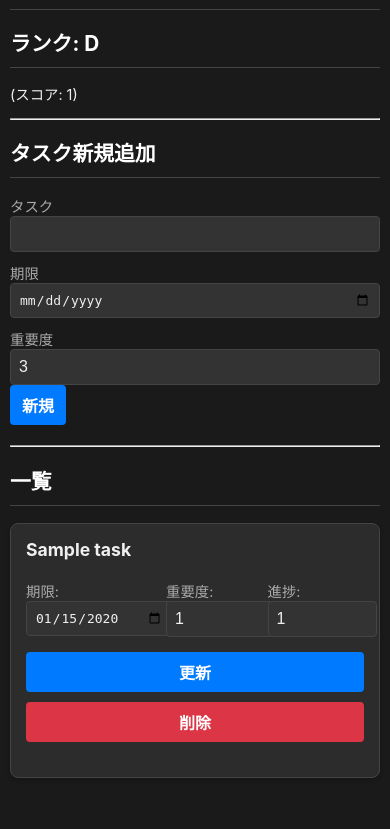
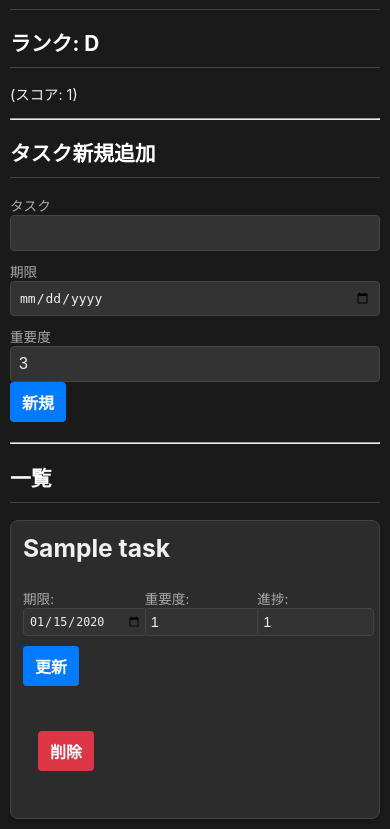
Before and after one commit to yhryt/task_management, a Flask app: page /task in a window 390 px wide. Shown: the part 206-1035 px from the top of the page. Before the commit the page ends 984 px from the top, so only its background shows below. Run offline with Flask 3, Linux system fonts and the light colour scheme; tables that the repository leaves empty hold one stand-in row (values such as "Sample post").

Commit message:
task.titleによる崩れの修正

```diff
--- a/app.py
+++ b/app.py
@@ -97,7 +97,10 @@ def task():
         db.session.commit()
         return redirect('/task')
     else:
-        tasks = Task.query.order_by(Task.priority.asc(), Task.due_date.asc()).all()
+        tasks = Task.query.order_by(
+            db.nullslast(Task.due_date.asc()),
+            Task.priority.asc()
+        ).all()
 
         current_score, current_rank = get_current_score_and_rank()
 
--- a/templates/base.html
+++ b/templates/base.html
@@ -134,15 +134,29 @@
     .task-item {
         background-color: var(--bg-container);
         border: 1px solid var(--border-color);
-        padding: 8px;
+        padding: 15px;
         border-radius: 8px;
         box-shadow: 0 2px 4px rgba(0,0,0,0.2);
 
-        /* (前回の修正: 更新と削除を横並びにする) */
+        display: block;
+    }
+
+
+    /* PCでのタイトル */
+    .task-title {
+        font-size: 1.4em;
+        font-weight: bold;
+        margin-bottom: 15px; /* タイトルと操作パネルの隙間 */
+    }
+    /* PCでの操作パネル */
+    .task-controls {
         display: flex;
-        flex-wrap: wrap;
+        flex-direction: row; /* 横並び */
+        flex-wrap: wrap;     /* 画面が狭ければ折り返す */
         align-items: center;
+        gap: 10px;
     }
+
     /* (スコア表示欄も .task-item を使っているので、自動で適用されます) */
 
 
@@ -185,64 +199,54 @@
         h2 { font-size: 1.3em; }
         h3 { font-size: 1.1em; }
         p { font-size: 0.9em; }
-        .update-form strong { font-size: 1.1em; } /* タイトル */
         label {
-            font-size: 0.9em;
+            font-size: 0.85em;
             color: var(--text-secondary);
         }
 
-        /* タスクアイテムのレイアウトを縦積みに変更 */
-        .task-item {
-            flex-direction: column; /* ★縦積みにする */
-            align-items: stretch;   /* ★幅いっぱいに伸ばす */
-            padding: 15px;
+        /* PCでは .task-title を使っているので、スマホでも指定 */
+        .task-title strong {
+            font-size: 1.1em;
         }
 
-        /* 「更新」フォームも縦積み */
-        .update-form {
-            flex-direction: column; /* ★縦積みにする */
-            align-items: stretch;   /* ★幅いっぱいに伸ばす */
-            gap: 10px;
-            width: 100%;
-            margin-bottom: 0;
+        /* タスクアイテムの余白を減らす */
+        .task-item {
+            padding: 12px;
         }
 
-        /* 更新フォーム内の各要素も調整 */
-        .update-form > div {
-            flex-direction: column; /* ★縦積みにする */
-            align-items: stretch;
-            gap: 5px;
+        /* 操作パネルの隙間を調整 */
+        .task-controls {
+            gap: 10px;
         }
 
+        /* 更新フォーム */
+        .update-form {
+            gap: 10px;
+        }
+
+        /* 「期限」「重要度」「進捗」の行 */
         .form-row {
-            flex-direction: row !important; /* ★強制的に横並びに戻す */
+            flex-direction: row !important;
             gap: 8px;
         }
-
-        /* (横並びクラス .form-row も強制的に縦積みに上書き) */
         .form-row > div {
-            flex: 1; /* ★利用可能なスペースを分け合う */
+            flex: 1;
             flex-direction: column !important;
             align-items: stretch !important;
         }
+        .form-row input {
+            font-size: 0.9em;
+            padding: 5px;
+            width: auto;
+        }
 
-        /* 更新ボタンを幅いっぱいに */
-        .update-form button {
+        /* 「更新」「削除」ボタンの行 */
+        .button-row {
+            display: flex;
+            flex-direction: row;
+            gap: 10px;
             width: 100%;
             margin-top: 5px;
-        }
-
-        /* 「削除」フォームも幅いっぱいに */
-        .delete-form {
-            margin-left: 0;
-            margin-top: 10px; /* 更新フォームとの間に余白 */
-            padding: 0;
-            width: 100%;
-        }
-
-        /* 削除ボタンを幅いっぱいに */
-        .delete-form button {
-            width: 100%;
         }
 
         /* --- 新規追加フォームの調整 --- */
@@ -259,6 +263,7 @@
     }
 
 </style>
+
 
 <body>
 
--- a/templates/task.html
+++ b/templates/task.html
@@ -26,11 +26,13 @@
     {% for task in tasks %}
     <div class="task-item">
 
-        <form action="{{ url_for('task_edit', task_id=task.id) }}" method="POST" class="update-form">
-
-            <div>
+        <div class="task-title">
             <strong>{{ task.title }}</strong>
         </div>
+
+        <div class="task-controls">
+
+            <form action="{{ url_for('task_edit', task_id=task.id) }}" method="POST" class="update-form">
 
                 <div class="form-row">
                     <div>
@@ -47,12 +49,16 @@
                     </div>
                 </div>
 
-            <div>
                 <button type="submit">更新</button>
-            </div>
-        </form> <form action="{{ url_for('task_delete', task_id=task.id) }}" method="POST" class="delete-form">
+            </form>
+
+            <form action="{{ url_for('task_delete', task_id=task.id) }}" method="POST" class="delete-form">
                 <button type="submit">削除</button>
             </form>
+        </div>
 
-    </div> {% endfor %}
-</div> {% endblock%}
+    </div>
+    {% endfor %}
+</div>
+
+{% endblock%}
```
Also changed, not shown: task.db. Lines whose indentation alone changed are shown as unchanged.
